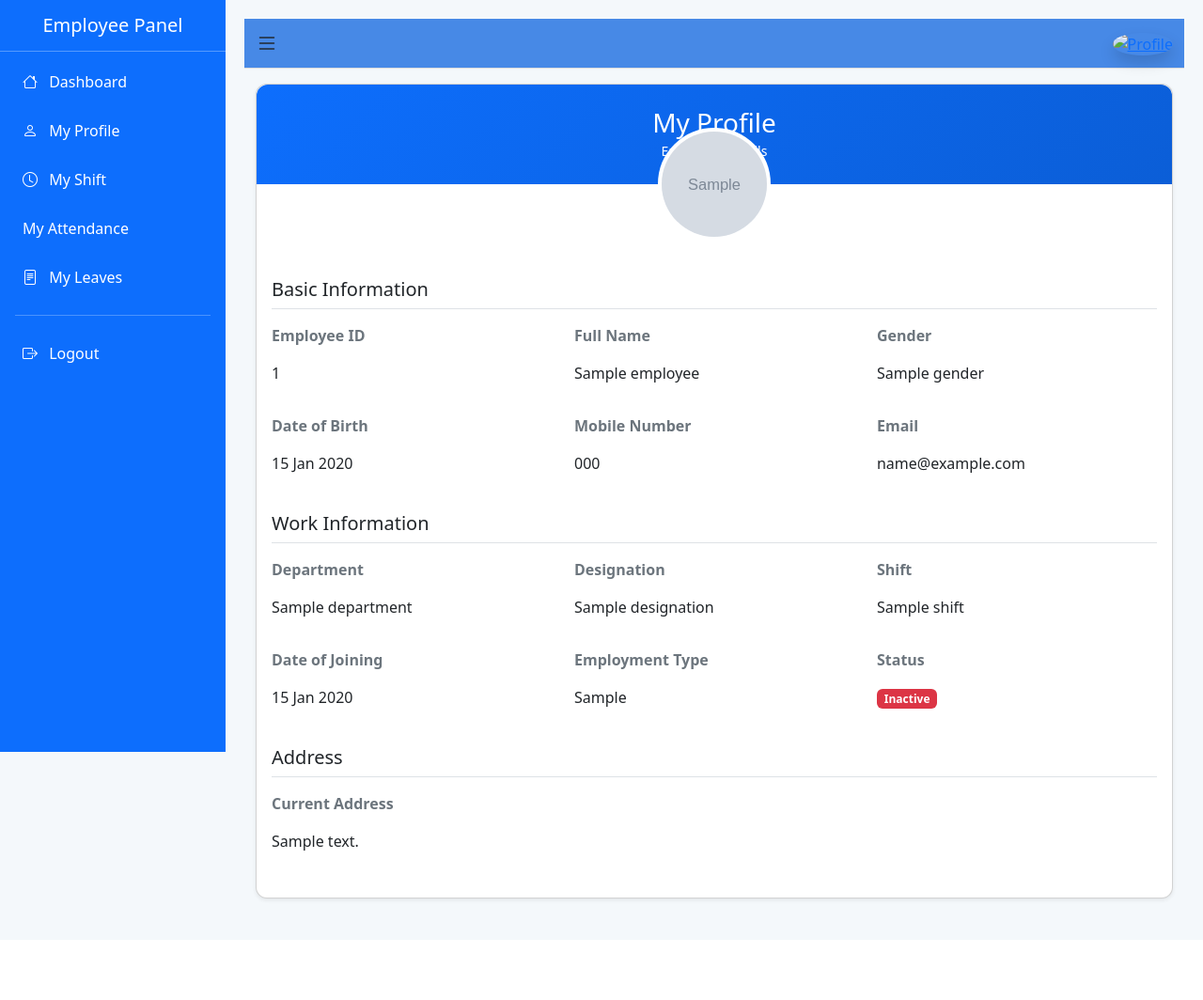
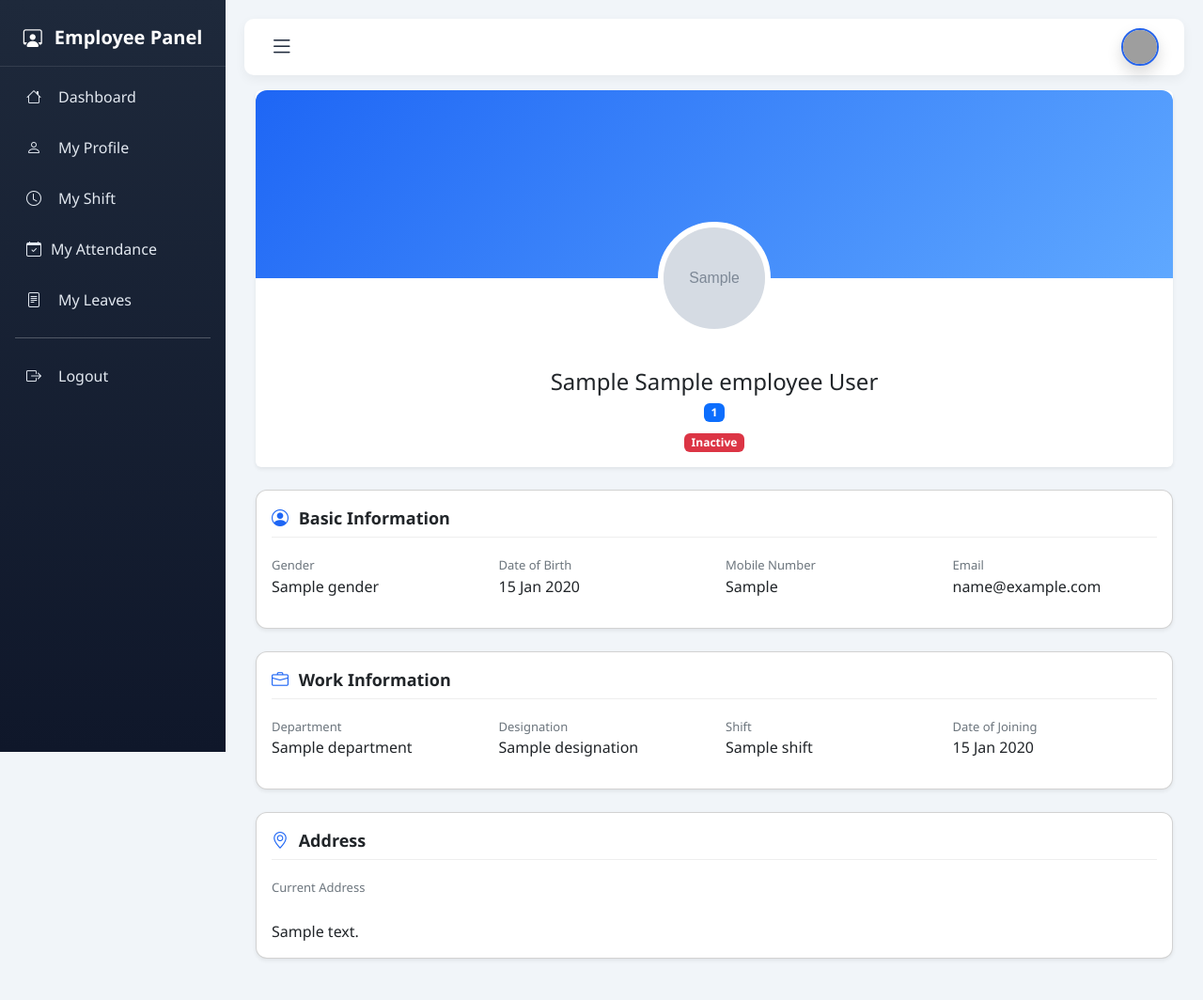
Before and after one commit to subhampandia/Aluminium-website-with-backend, a Django app: template templates/employee/profile.html in a window 1280 px wide. Shown: the whole page at 94% size. Before the commit the page ends 961 px from the top, so only its background shows below. Run offline with Django 5.2, Linux system fonts and the light colour scheme; the template is opened without the code that fills it: most values are stand-ins (such as "Sample title", 1, 10 or a date in 2020); grey boxes marked "Sample" are stand-in pictures; some libraries are stand-ins or nearby versions; grey boxes are pictures that could not be loaded.

Commit message:
ui change for dashboard and profile page

```diff
--- a/templates/employee/base_employee_dashboard.html
+++ b/templates/employee/base_employee_dashboard.html
@@ -18,80 +18,99 @@
 
     <style>
       body {
-        background-color: #f4f8fb;
+        background: #f1f5f9;
+        font-family: "Segoe UI", sans-serif;
       }
 
+      /* SIDEBAR */
       .sidebar {
         width: 240px;
         height: 100vh;
-        background: #0d6efd;
-        color: #fff;
+        background: linear-gradient(180deg, #1e293b, #0f172a);
+        color: white;
         position: fixed;
+        left: 0;
         top: 0;
-        left: 0;
-        transition: all 0.3s ease;
-        z-index: 1000;
+        padding-top: 10px;
+        transition: 0.3s;
       }
 
       .sidebar h5 {
-        padding: 15px;
-        border-bottom: 1px solid rgba(255, 255, 255, 0.3);
+        padding: 18px;
+        text-align: center;
+        font-weight: 600;
+        border-bottom: 1px solid rgba(255, 255, 255, 0.1);
       }
 
       .sidebar a {
-        color: #fff;
+        display: flex;
+        align-items: center;
+        gap: 10px;
+        padding: 12px 18px;
+        margin: 6px 10px;
+        border-radius: 8px;
+        color: #e2e8f0;
         text-decoration: none;
-        padding: 12px 16px;
-        display: block;
-        border-radius: 6px;
-        margin: 4px 8px;
+        transition: 0.25s;
       }
 
       .sidebar a:hover {
-        background: rgba(255, 255, 255, 0.2);
+        background: #2563eb;
+        color: white;
+        transform: translateX(3px);
       }
 
+      /* CONTENT */
       .content {
         margin-left: 240px;
         padding: 20px;
-        transition: all 0.3s ease;
       }
 
+      /* NAVBAR */
       .navbar-custom {
-        background: #4789e6;
-        border-bottom: 1px solid #ddd;
+        background: white;
+        border-radius: 10px;
+        padding: 10px 15px;
+        box-shadow: 0 4px 12px rgba(0, 0, 0, 0.05);
       }
 
+      /* SIDEBAR TOGGLE */
       .toggle-btn {
-        font-size: 1.5rem;
+        font-size: 1.6rem;
         cursor: pointer;
-      }
-      .attendance-card {
-        background: rgba(255, 255, 255, 0.15);
-        border-radius: 10px;
-        padding: 12px;
-        margin: 10px;
+        color: #1e293b;
       }
 
+      /* PROFILE IMAGE */
+      .navbar img {
+        border: 2px solid #2563eb;
+      }
+
+      /* ATTENDANCE CARD */
+      .attendance-card {
+        background: white;
+        border-radius: 12px;
+        padding: 15px;
+        margin: 10px;
+        box-shadow: 0 5px 15px rgba(0, 0, 0, 0.05);
+      }
+
+      /* ATTENDANCE BUTTON */
       .attendance-btn {
         font-weight: 600;
-        letter-spacing: 0.3px;
-        padding: 8px 12px;
+        padding: 10px 15px;
         border-radius: 8px;
-        box-shadow: 0 4px 10px rgba(0, 0, 0, 0.15);
-        transition: all 0.2s ease;
+        transition: 0.25s;
       }
 
       .attendance-btn:hover {
-        transform: translateY(-1px);
-        box-shadow: 0 6px 14px rgba(0, 0, 0, 0.25);
+        transform: translateY(-2px);
+        box-shadow: 0 6px 12px rgba(0, 0, 0, 0.15);
       }
-      .attendance-btn {
-        font-weight: 600;
-        letter-spacing: 0.3px;
-        padding: 12px;
-        border-radius: 10px;
-        box-shadow: 0 6px 14px rgba(0, 0, 0, 0.15);
+
+      /* ALERT MESSAGE */
+      .alert {
+        border-radius: 8px;
       }
     </style>
   </head>
@@ -99,8 +118,7 @@
   <body>
     <!-- SIDEBAR -->
     <div class="sidebar" id="sidebar">
-      <h5 class="text-center">Employee Panel</h5>
-
+      <h5><i class="bi bi-person-workspace me-2"></i> Employee Panel</h5>
       <a href="{% url 'employee_dashboard' %}">
         <i class="bi bi-house me-2"></i> Dashboard
       </a>
@@ -113,8 +131,9 @@
         <i class="bi bi-clock me-2"></i> My Shift
       </a>
 
-      <a href="{% url 'employee_attendance_history' %}"> My Attendance </a>
-
+      <a href="{% url 'employee_attendance_history' %}">
+        <i class="bi bi-calendar-check"></i> My Attendance
+      </a>
       <a href="{% url 'my_leaves' %}">
         <i class="bi bi-file-text me-2"></i> My Leaves
       </a>
@@ -139,11 +158,10 @@
             <div class="dropdown">
               <a href="#" data-bs-toggle="dropdown">
                 <img
-                  src="https://via.placeholder.com/40"
+                  src="https://ui-avatars.com/api/?name={{request.user.username}}&background=2563eb&color=fff"
                   width="40"
                   height="40"
                   class="rounded-circle shadow"
-                  alt="Profile"
                 />
               </a>
 
@@ -172,9 +190,16 @@
       {% if messages %}
       <div class="container-fluid px-4 mt-3">
         {% for message in messages %}
-    <div class="alert alert-{{ message.tags }} alert-dismissible fade show" role="alert">
+        <div
+          class="alert alert-{{ message.tags }} alert-dismissible fade show"
+          role="alert"
+        >
           {{ message }}
-      <button type="button" class="btn-close" data-bs-dismiss="alert"></button>
+          <button
+            type="button"
+            class="btn-close"
+            data-bs-dismiss="alert"
+          ></button>
         </div>
         {% endfor %}
       </div>
@@ -225,9 +250,9 @@
         }
       }
       setTimeout(() => {
-    document.querySelectorAll('.alert').forEach(alert => {
-      alert.classList.remove('show');
-      alert.classList.add('fade');
+        document.querySelectorAll(".alert").forEach((alert) => {
+          alert.classList.remove("show");
+          alert.classList.add("fade");
         });
       }, 3000);
     </script>
--- a/templates/employee/profile.html
+++ b/templates/employee/profile.html
@@ -4,128 +4,236 @@
 {% block content %}
 
 <style>
-  .profile-card {
-    border-radius: 12px;
+
+.profile-header{
+    background: linear-gradient(135deg,#1e66f5,#5fa8ff);
+    height:200px;
+    border-radius:12px 12px 0 0;
+    position:relative;
 }
-  .profile-header {
-    background: linear-gradient(135deg, #0d6efd, #0b5ed7);
-    color: #fff;
-    border-radius: 12px 12px 0 0;
+
+.profile-avatar{
+    position:absolute;
+    left:50%;
+    bottom:-60px;
+    transform:translateX(-50%);
 }
-  .profile-avatar {
-    width: 120px;
-    height: 120px;
-    object-fit: cover;
-    border-radius: 50%;
-    border: 4px solid #fff;
-    margin-top: -60px;
-    background: #f8f9fa;
+
+.profile-avatar img{
+    width:120px;
+    height:120px;
+    border-radius:50%;
+    border:6px solid #fff;
+    object-fit:cover;
+    background:#f8f9fa;
 }
-  .info-label {
-    font-weight: 600;
-    color: #6c757d;
+
+.profile-info{
+    margin-top:80px;
+    text-align:center;
 }
+
+.section-title{
+    font-weight:600;
+    font-size:18px;
+    border-bottom:1px solid #eee;
+    padding-bottom:6px;
+    margin-bottom:20px;
+}
+
+.label{
+    font-size:13px;
+    color:#6c757d;
+}
+
+.value{
+    font-weight:500;
+}
+
+.info-card{
+    border-radius:12px;
+    transition:0.2s;
+}
+
+.info-card:hover{
+    transform:translateY(-3px);
+}
+
+.info-title{
+    font-weight:600;
+    font-size:18px;
+    border-bottom:1px solid #eee;
+    padding-bottom:6px;
+    margin-bottom:20px;
+}
+
+.field-label{
+    font-size:13px;
+    color:#6c757d;
+}
+
+.field-value{
+    font-weight:500;
+}
+
+.icon{
+    color:#1e66f5;
+    margin-right:6px;
+}
+
 </style>
 
-<div class="container-fluid">
+<div class="container-fluid mt-3">
 
-  <!-- Header -->
-  <div class="card profile-card shadow-sm mb-4">
-    <div class="profile-header p-4 text-center">
-      <h3 class="mb-0">My Profile</h3>
-      <small>Employee Details</small>
+<!-- PROFILE HEADER -->
+
+<div class="card shadow-sm border-0 mb-4">
+
+<div class="profile-header">
+
+<div class="profile-avatar">
+
+{% if employee.photo %}
+<img src="{{ employee.photo.url }}">
+{% else %}
+<img src="https://ui-avatars.com/api/?name={{employee.first_name}}">
+{% endif %}
+
 </div>
 
-    <!-- Avatar -->
-    <div class="text-center">
-      {% if employee.photo %}
-        <img src="{{ employee.photo.url }}" class="profile-avatar" alt="Profile Photo">
-      {% else %}
-        <img src="https://via.placeholder.com/120" class="profile-avatar" alt="Profile Photo">
-      {% endif %}
 </div>
 
-    <!-- Body -->
-    <div class="card-body mt-4">
+<div class="card-body profile-info">
 
-      <!-- BASIC INFO -->
-      <h5 class="mb-3 border-bottom pb-2">Basic Information</h5>
-      <div class="row mb-3">
-        <div class="col-md-4">
-          <p class="info-label">Employee ID</p>
-          <p>{{ employee.employee_id }}</p>
-        </div>
-        <div class="col-md-4">
-          <p class="info-label">Full Name</p>
-          <p>{{ employee.name }}</p>
-        </div>
-        <div class="col-md-4">
-          <p class="info-label">Gender</p>
-          <p>{{ employee.gender }}</p>
-        </div>
-      </div>
+<h4 class="mb-1">
+{{ employee.first_name }} {{ employee.middle_name }} {{ employee.last_name }}
+</h4>
 
-      <div class="row mb-3">
-        <div class="col-md-4">
-          <p class="info-label">Date of Birth</p>
-          <p>{{ employee.dob|date:"d M Y" }}</p>
-        </div>
-        <div class="col-md-4">
-          <p class="info-label">Mobile Number</p>
-          <p>{{ employee.mobile }}</p>
-        </div>
-        <div class="col-md-4">
-          <p class="info-label">Email</p>
-          <p>{{ employee.user.email }}</p>
-        </div>
-      </div>
+<span class="badge bg-primary">
+{{ employee.employee_id }}
+</span>
 
-      <!-- WORK INFO -->
-      <h5 class="mt-4 mb-3 border-bottom pb-2">Work Information</h5>
-      <div class="row mb-3">
-        <div class="col-md-4">
-          <p class="info-label">Department</p>
-          <p>{{ employee.department }}</p>
-        </div>
-        <div class="col-md-4">
-          <p class="info-label">Designation</p>
-          <p>{{ employee.designation }}</p>
-        </div>
-        <div class="col-md-4">
-          <p class="info-label">Shift</p>
-          <p>{{ employee.shift }}</p>
-        </div>
-      </div>
+<div class="mt-2">
 
-      <div class="row mb-3">
-        <div class="col-md-4">
-          <p class="info-label">Date of Joining</p>
-          <p>{{ employee.joining_date|date:"d M Y" }}</p>
-        </div>
-        <div class="col-md-4">
-          <p class="info-label">Employment Type</p>
-          <p>{{ employee.employment_type }}</p>
-        </div>
-        <div class="col-md-4">
-          <p class="info-label">Status</p>
-          <p>
 {% if employee.is_active %}
 <span class="badge bg-success">Active</span>
 {% else %}
 <span class="badge bg-danger">Inactive</span>
 {% endif %}
-          </p>
+
+</div>
+
+</div>
+
+</div>
+
+
+<!-- BASIC INFORMATION -->
+
+<div class="card shadow-sm info-card mb-4">
+<div class="card-body">
+
+<div class="info-title">
+<i class="bi bi-person-circle icon"></i> Basic Information
+</div>
+
+<div class="row">
+
+<div class="col-md-3 mb-3">
+<div class="field-label">Gender</div>
+<div class="field-value">{{ employee.gender }}</div>
+</div>
+
+<div class="col-md-3 mb-3">
+<div class="field-label">Date of Birth</div>
+<div class="field-value">
+{{ employee.date_of_birth|date:"d M Y"|default:"—" }}
 </div>
 </div>
 
-      <!-- ADDRESS -->
-      <h5 class="mt-4 mb-3 border-bottom pb-2">Address</h5>
-      <div class="row mb-3">
-        <div class="col-md-12">
-          <p class="info-label">Current Address</p>
-          <p>{{ employee.address }}</p>
+<div class="col-md-3 mb-3">
+<div class="field-label">Mobile Number</div>
+<div class="field-value">{{ employee.contact_no }}</div>
+</div>
+
+<div class="col-md-3 mb-3">
+<div class="field-label">Email</div>
+<div class="field-value">{{ employee.email }}</div>
+</div>
+
+</div>
+
 </div>
 </div>
+
+
+
+<!-- WORK INFORMATION -->
+
+<div class="card shadow-sm info-card mb-4">
+<div class="card-body">
+
+<div class="info-title">
+<i class="bi bi-briefcase icon"></i> Work Information
+</div>
+
+<div class="row">
+
+<div class="col-md-3 mb-3">
+<div class="field-label">Department</div>
+<div class="field-value">{{ employee.department.name }}</div>
+</div>
+
+<div class="col-md-3 mb-3">
+<div class="field-label">Designation</div>
+<div class="field-value">{{ employee.designation.name }}</div>
+</div>
+
+<div class="col-md-3 mb-3">
+<div class="field-label">Shift</div>
+<div class="field-value">
+{% if shift_assignment %}
+{{ shift_assignment.shift.name }}
+{% else %}
+—
+{% endif %}
+</div>
+</div>
+
+<div class="col-md-3 mb-3">
+<div class="field-label">Date of Joining</div>
+<div class="field-value">
+{{ employee.date_of_joining|date:"d M Y"|default:"—" }}
+</div>
+</div>
+
+</div>
+
+</div>
+</div>
+
+
+
+<!-- ADDRESS -->
+
+<div class="card shadow-sm info-card mb-4">
+<div class="card-body">
+
+<div class="info-title">
+<i class="bi bi-geo-alt icon"></i> Address
+</div>
+
+<div class="row">
+
+<div class="col-md-12">
+<div class="field-label">Current Address</div>
+<div class="field-value" style="white-space:pre-line;">
+{{ employee.address|default:"—" }}
+</div>
+</div>
+
+</div>
+
 </div>
 </div>
 
```
Also changed, not shown: templates/employee/employee_dashboard.html (+134 -41 lines), db.sqlite3. Lines whose indentation alone changed are shown as unchanged.
